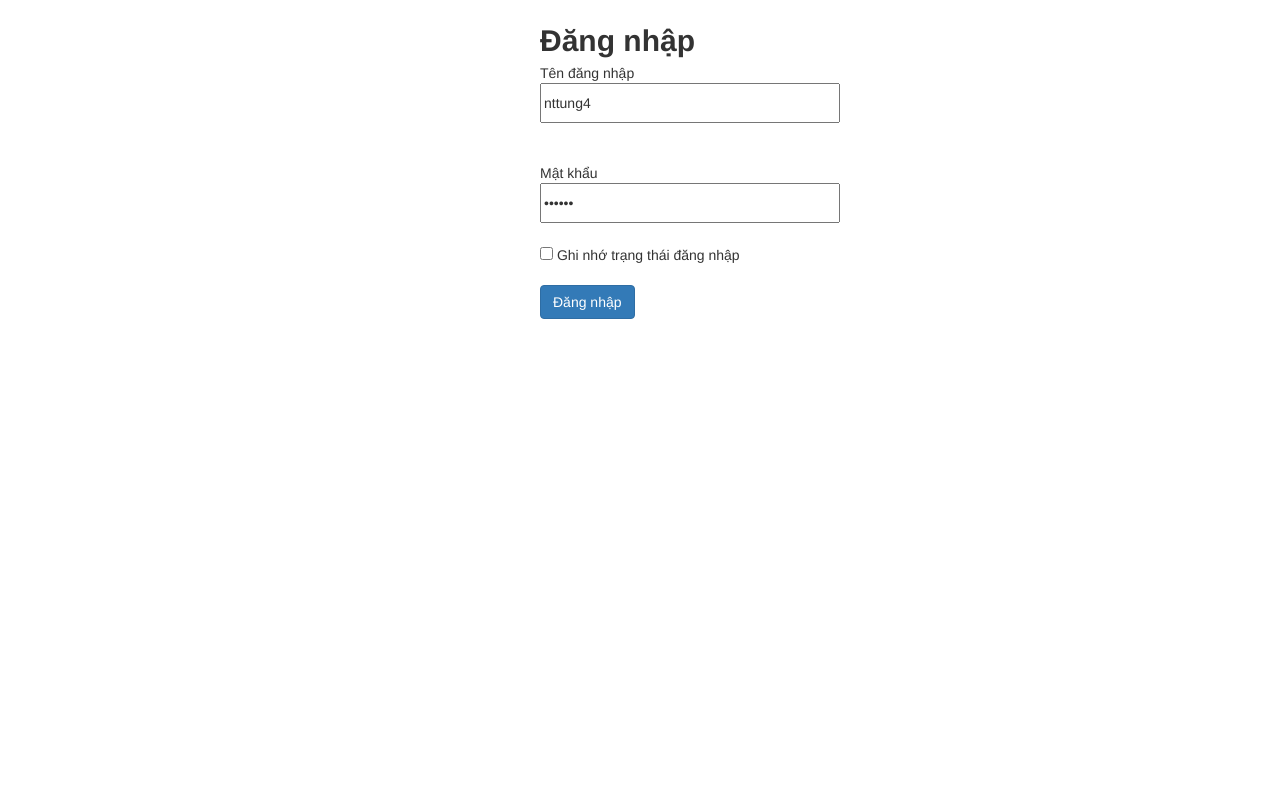
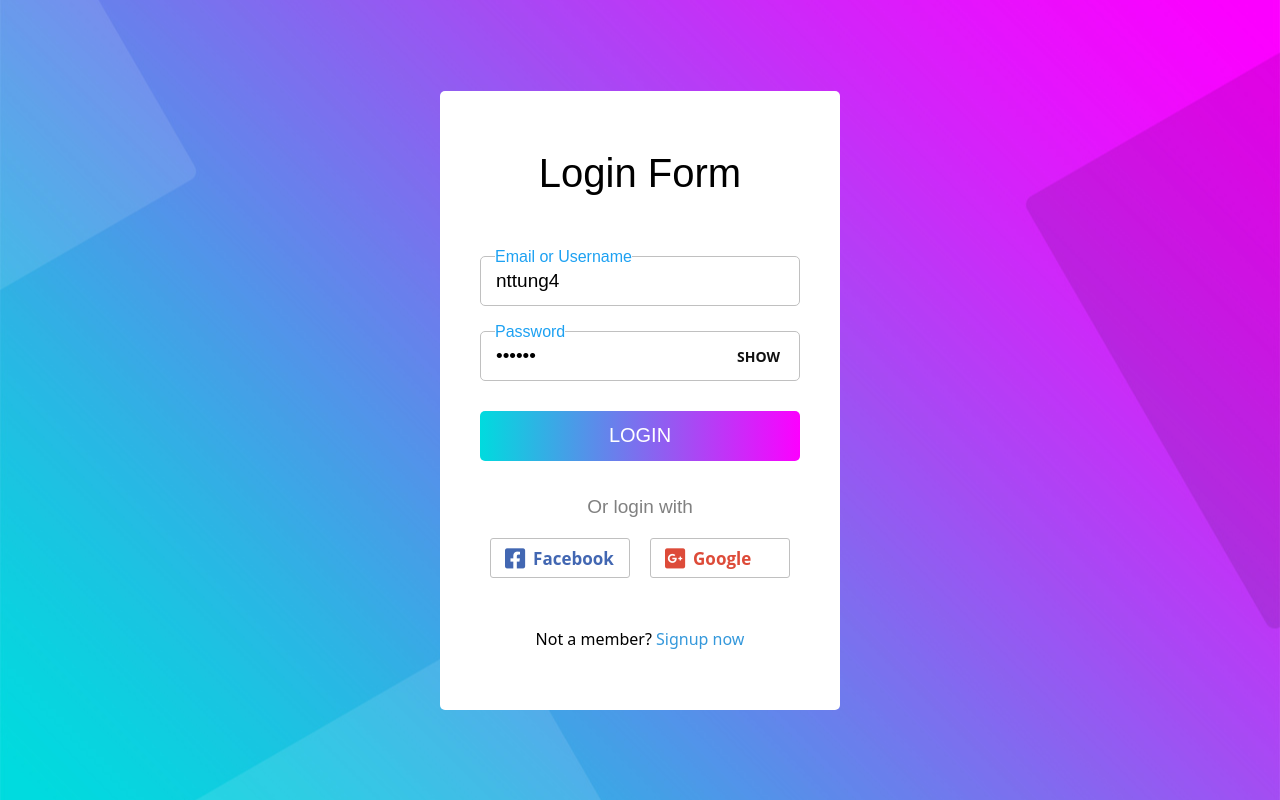
Before and after one commit to tung4264/ExpressJS, a website with bundled scripts: page index.html in a window 1280 px wide. Built offline with nearby package versions, Linux system fonts and the light colour scheme.

Commit message:
new login form

```diff
--- a/index.html
+++ b/index.html
@@ -1,42 +1,65 @@
 <!DOCTYPE html>
-<html>
+<!-- Created By CodingNepal -->
+<html lang="en" dir="ltr">
    <head>
-        <title>Đăng nhập</title>
+      <meta charset="utf-8">
+      <title>Animated Login Form</title>
+      <!-- <link rel="stylesheet" href="style.css"> -->
+      <link rel="stylesheet" href="./public/css/Login.css"> <!--Import css-->
+      <link rel="stylesheet" href="https://cdnjs.cloudflare.com/ajax/libs/font-awesome/5.15.3/css/all.min.css"/>
 
-        <link rel="stylesheet" href="./public/css/Login.css"> <!--Import css-->
-
-        <!--Import jquery, jquery dùng để thao tác với trang web-->
-        <!-- <script src="http://ajax.googleapis.com/ajax/libs/jquery/jquery-3.6.3.min.js"></script> -->
-        <script src="https://ajax.googleapis.com/ajax/libs/jquery/3.6.3/jquery.min.js"></script>
-        <!--End import jquery-->
-
-        <!-- Latest compiled and minified CSS -->
-        <link rel="stylesheet" href="https://maxcdn.bootstrapcdn.com/bootstrap/3.4.1/css/bootstrap.min.css">
-
-        <!-- jQuery library -->
-        <script src="https://ajax.googleapis.com/ajax/libs/jquery/3.6.3/jquery.min.js"></script>
-
-        <script src="https://unpkg.com/axios/dist/axios.min.js"></script> <!--Import axios dùng để gọi api-->
    </head>
    <body>
-
-        <br>
-        <main class="pnlLoginMain">
-          <div class="TitleClass">Đăng nhập</div>
-          <div>Tên đăng nhập</div>
-          <input type="text" class="txtUserName" id="username" value="nttung4"/>
-          <br> <br>
-          <div>Mật khẩu</div>
-          <input type="password" class="txtPassWord" id="password" value="123456"/>
-          <br>
-          <input type="checkbox" class="chkLoginRemember"> Ghi nhớ trạng thái đăng nhập
-          <br> <br>
-
-          <button class="btn btn-primary" id="btnLogin" onclick="login(document.getElementById('username').value,document.getElementById('password').value)"> Đăng nhập</button>
-        </main>
+      <div class="container">
+         <header>Login Form</header>
+         <form>
+            <div class="input-field">
+               <input type="text" id="username" value="nttung4" required>
+               <label>Email or Username</label>
+            </div>
+            <div class="input-field">
+               <input class="pswrd" id="password" value="123456" type="password" required>
+               <span class="show">SHOW</span>
+               <label>Password</label>
+            </div>
+            <div class="button" >
+               <div class="inner"></div>
+               <!-- <button>LOGIN</button> -->
+               <button class="btn btn-primary" id="btnLogin" onclick="login(document.getElementById('username').value,document.getElementById('password').value)">LOGIN</button>
+            </div>
+         </form>
+         <div class="auth">
+            Or login with
+         </div>
+         <div class="links">
+            <div class="facebook">
+               <i class="fab fa-facebook-square"><span>Facebook</span></i>
+            </div>
+            <div class="google">
+               <i class="fab fa-google-plus-square"><span>Google</span></i>
+            </div>
+         </div>
+         <div class="signup">
+            Not a member? <a href="#">Signup now</a>
+         </div>
+      </div>
+      <script>
+         var input = document.querySelector('.pswrd');
+         var show = document.querySelector('.show');
+         show.addEventListener('click', active);
+         function active(){
+           if(input.type === "password"){
+             input.type = "text";
+             show.style.color = "#1DA1F2";
+             show.textContent = "HIDE";
+           }else{
+             input.type = "password";
+             show.textContent = "SHOW";
+             show.style.color = "#111";
+           }
+         }
+      </script>
       <script type="text/javascript" src="./public/js/jquery-3.6.4.min.js"></script>
       <script type="text/javascript" src="./public/js/login.js"></script>
-        <!-- <script type="text/javascript" src="./public/js/main.js"></script> -->
-
    </body>
 </html>
--- a/public/css/Login.css
+++ b/public/css/Login.css
@@ -39,3 +39,163 @@
     background-color: cadetblue;
 
  }
+ /* login2*/
+ @import url('https://fonts.googleapis.com/css?family=Montserrat:600|Noto+Sans|Open+Sans:400,700&display=swap');
+*{
+  margin: 0;
+  padding: 0;
+  border-radius: 5px;
+  box-sizing: border-box;
+}
+body{
+  height: 100vh;
+  display: flex;
+  align-items: center;
+  text-align: center;
+  font-family: sans-serif;
+  justify-content: center;
+  background: url(../images/bg.jpg);
+  background-size: cover;
+  background-position: center;
+}
+.container{
+  position: relative;
+  width: 400px;
+  background: white;
+  padding: 60px 40px;
+}
+header{
+  font-size: 40px;
+  margin-bottom: 60px;
+  font-family: 'Montserrat', sans-serif;
+}
+.input-field, form .button{
+  margin: 25px 0;
+  position: relative;
+  height: 50px;
+  width: 100%;
+}
+.input-field input{
+  height: 100%;
+  width: 100%;
+  border: 1px solid silver;
+  padding-left: 15px;
+  outline: none;
+  font-size: 19px;
+  transition: .4s;
+}
+input:focus{
+  border: 1px solid #1DA1F2;
+}
+.input-field label, span.show{
+  position: absolute;
+  top: 50%;
+  transform: translateY(-50%);
+}
+.input-field label{
+  left: 15px;
+  pointer-events: none;
+  color: grey;
+  font-size: 18px;
+  transition: .4s;
+}
+span.show{
+  right: 20px;
+  color: #111;
+  font-size: 14px;
+  font-weight: bold;
+  cursor: pointer;
+  user-select: none;
+  visibility: hidden;
+  font-family: 'Open Sans', sans-serif;
+}
+input:valid ~ span.show{
+  visibility: visible;
+}
+input:focus ~ label,
+input:valid ~ label{
+  transform: translateY(-33px);
+  background: white;
+  font-size: 16px;
+  color: #1DA1F2;
+}
+form .button{
+  margin-top: 30px;
+  overflow: hidden;
+  z-index: 111;
+}
+.button .inner{
+  position: absolute;
+  height: 100%;
+  width: 300%;
+  left: -100%;
+  z-index: -1;
+  transition: all .4s;
+  background: -webkit-linear-gradient(right,#00dbde,#fc00ff,#00dbde,#fc00ff);
+}
+.button:hover .inner{
+  left: 0;
+}
+.button button{
+  width: 100%;
+  height: 100%;
+  border: none;
+  background: none;
+  outline: none;
+  color: white;
+  font-size: 20px;
+  cursor: pointer;
+  font-family: 'Montserrat', sans-serif;
+}
+.container .auth{
+  margin: 35px 0 20px 0;
+  font-size: 19px;
+  color: grey;
+}
+.links{
+  display: flex;
+  cursor: pointer;
+}
+.facebook, .google{
+  height: 40px;
+  width: 100%;
+  border: 1px solid silver;
+  border-radius: 3px;
+  margin: 0 10px;
+  transition: .4s;
+}
+.facebook:hover{
+  border: 1px solid #4267B2;
+}
+.google:hover{
+  border: 1px solid #dd4b39;
+}
+.facebook i, .facebook span{
+  color: #4267B2;
+}
+.google i, .google span{
+  color: #dd4b39;
+}
+.links i{
+  font-size: 23px;
+  line-height: 40px;
+  margin-left: -90px;
+}
+.links span{
+  position: absolute;
+  font-size: 17px;
+  font-weight: bold;
+  padding-left: 8px;
+  font-family: 'Open Sans', sans-serif;
+}
+.signup{
+  margin-top: 50px;
+  font-family: 'Noto Sans', sans-serif;
+}
+.signup a{
+  color: #3498db;
+  text-decoration: none;
+}
+.signup a:hover{
+  text-decoration: underline;
+}
--- a/public/js/login.js
+++ b/public/js/login.js
@@ -4,14 +4,15 @@
 // app.use(cookieParser())
 
 function login(_username,_password){
-    $.ajax({
+  console.log(_username,_password);
+  $.ajax({
         url:'./api/login',
         type: 'POST',
         dataType: 'json',
         data: {username: _username,password:_password}
       })
       .then(data=>{
-        // console.log(data);
+        console.log(1);
         setCookie('token',data.token,1);
         window.location.href = "./home"
       })
@@ -42,3 +43,4 @@ function getCookie(cname) {
     }
     return "";
   }
+  // login2
--- a/server.js
+++ b/server.js
@@ -49,6 +49,7 @@ app.use('/api/', router1);
 
 ///
 app.get('/',(req,res,next)=>{
+    // var pathFileHome = path.join(__dirname,'./login.html')
     var pathFileHome = path.join(__dirname,'./index.html')
     res.sendFile(pathFileHome)
 })
```
Also changed, not shown: index2.html (added, +42 -0 lines), public/images/bg.jpg (added). Lines whose indentation alone changed are shown as unchanged.
